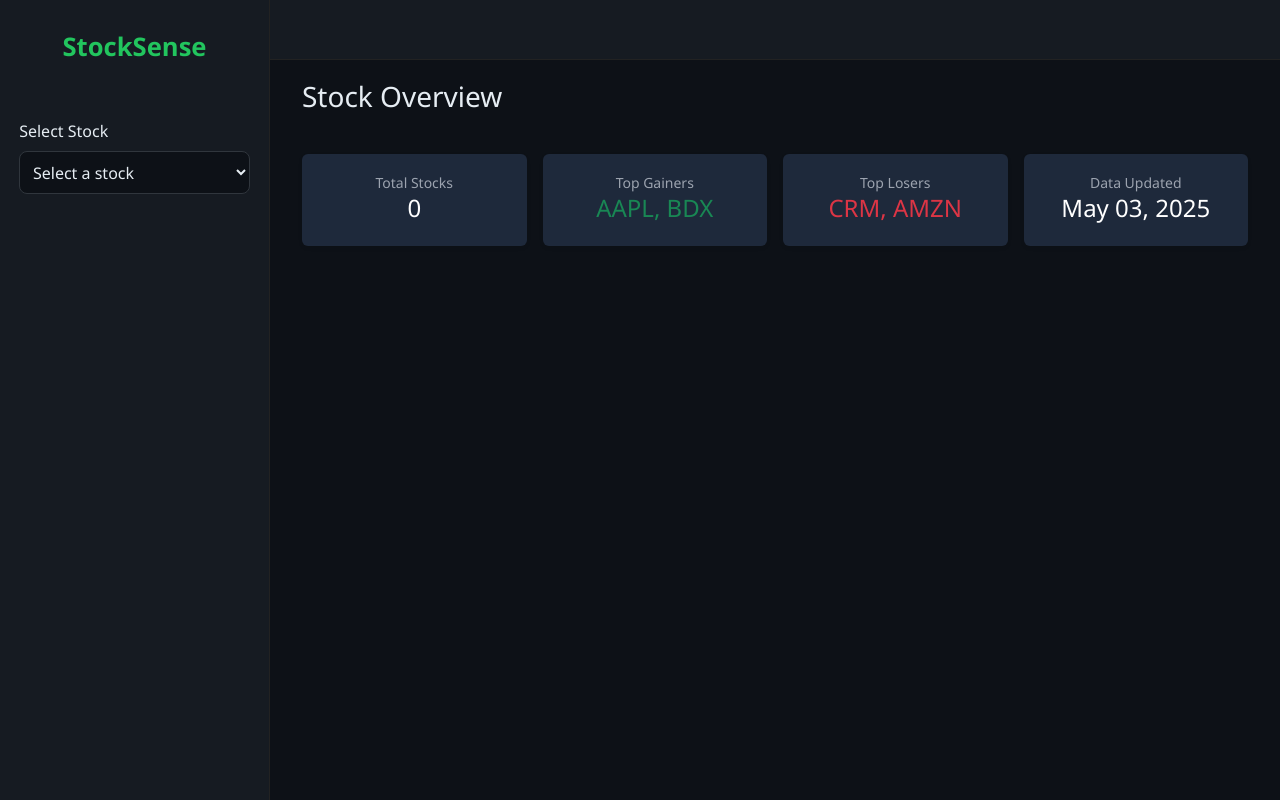
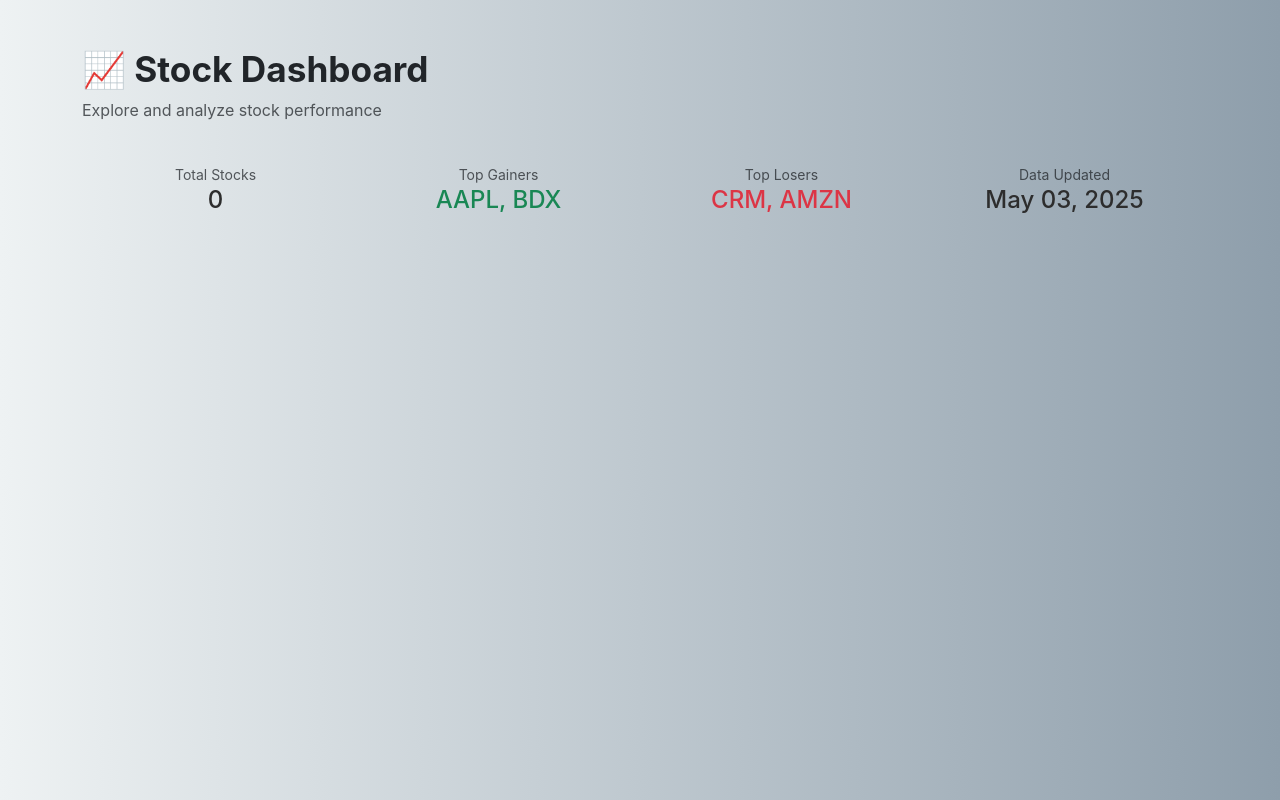
Before and after one commit to Rujul13/StockSense, a Flask app: page /index in a window 1280 px wide. Run offline with Flask 3, Linux system fonts and the light colour scheme; data that the repository does not hold is empty; some libraries are stand-ins or nearby versions.

Commit message:
Update index.html

```diff
--- a/templates/index.html
+++ b/templates/index.html
@@ -3,281 +3,157 @@
 <head>
   <meta charset="UTF-8" />
   <meta name="viewport" content="width=device-width, initial-scale=1.0"/>
-  <title>StockSense Dashboard</title>
-  <link href="https://cdn.jsdelivr.net/npm/bootstrap@5.3.0/dist/css/bootstrap.min.css" rel="stylesheet" />
-  <script src="https://kit.fontawesome.com/a076d05399.js" crossorigin="anonymous"></script>
+  <title>Stock Dashboard</title>
+  <link href="https://cdn.jsdelivr.net/npm/bootstrap@5.3.0/dist/css/bootstrap.min.css" rel="stylesheet"/>
+  <link rel="stylesheet" href="https://cdnjs.cloudflare.com/ajax/libs/font-awesome/6.0.0/css/all.min.css"/>
+
   <style>
-    :root {
-      --dark-bg: #0d1117;
-      --card-bg: #161b22;
-      --accent: #22c55e;
-      --text: #e6edf3;
-      --muted: #8b949e;
+    body {
+      background: linear-gradient(to right, #eef2f3, #8e9eab);
+      font-family: 'Inter', sans-serif;
+      color: #2d2d2d;
     }
 
-    body {
-      margin: 0;
-      font-family: 'Segoe UI', sans-serif;
-      background-color: var(--dark-bg);
-      color: var(--text);
+    .dashboard-header h1 {
+      font-weight: 700;
+      font-size: 2.2rem;
     }
 
-    .sidebar {
-      width: 270px;
-      height: 100vh;
-      background: var(--card-bg);
-      position: fixed;
-      top: 0;
-      left: 0;
-      display: flex;
-      flex-direction: column;
-      padding: 2rem 1.2rem;
-      border-right: 1px solid #222;
+    .glass-card {
+      background: rgba(255, 255, 255, 0.75);
+      backdrop-filter: blur(10px);
+      border-radius: 16px;
+      border: 1px solid rgba(255, 255, 255, 0.3);
+      box-shadow: 0 6px 20px rgba(0, 0, 0, 0.08);
+      padding: 20px;
+      transition: all 0.25s ease-in-out;
     }
 
-    .sidebar h2 {
-      color: var(--accent);
-      font-weight: 700;
-      margin-bottom: 2rem;
-      font-size: 1.6rem;
-      text-align: center;
+    .glass-card:hover {
+      transform: translateY(-4px);
+      box-shadow: 0 12px 30px rgba(0, 0, 0, 0.12);
     }
 
-    .sidebar label {
-      font-weight: 500;
-      margin-top: 1.5rem;
-      margin-bottom: 0.5rem;
+    .form-control, .form-select {
+      border-radius: 20px;
+      border: none;
+      padding: 0.6rem 1rem;
     }
 
-    .sidebar select,
-    .sidebar input[type="text"] {
-      width: 100%;
-      padding: 0.55rem;
-      border-radius: 8px;
-      background-color: #0d1117;
-      border: 1px solid #30363d;
-      color: var(--text);
+    .btn {
+      border-radius: 30px;
+      font-weight: 500;
+      padding: 0.45rem 1.2rem;
     }
 
-    .sidebar select:focus,
-    .sidebar input:focus {
-      border-color: var(--accent);
-      box-shadow: 0 0 0 0.15rem rgba(34, 197, 94, 0.3);
-    }
-
-    .sidebar button {
-      margin-top: 0.75rem;
-      background-color: var(--accent);
-      color: var(--dark-bg);
-      border: none;
-      padding: 0.5rem 1rem;
-      border-radius: 6px;
-      font-weight: 500;
-      cursor: pointer;
-      width: 100%;
-    }
-
-    .sidebar button:hover {
-      background-color: #16a34a;
-    }
-
-    .topbar {
-      position: fixed;
-      top: 0;
-      left: 270px;
-      right: 0;
-      height: 60px;
-      background: var(--card-bg);
-      border-bottom: 1px solid #222;
-      display: flex;
-      justify-content: flex-end;
-      align-items: center;
-      padding: 0 1.5rem;
-      z-index: 1000;
+    .btn-outline-info, .btn-outline-success, .btn-outline-primary, .btn-outline-secondary {
+      border-width: 2px;
     }
 
     .logout-btn {
-      background: none;
-      border: 1px solid #ef4444;
-      color: #ef4444;
-      padding: 0.4rem 0.9rem;
-      border-radius: 6px;
       font-size: 0.9rem;
-      transition: 0.3s;
-      text-decoration: none;
+      padding: 5px 15px;
+      border-radius: 20px;
     }
 
-    .logout-btn:hover {
-      background-color: #ef4444;
-      color: var(--dark-bg);
-    }
-
-    .main-content {
-      margin-left: 270px;
-      padding: 80px 2rem 2rem;
-    }
-
-    iframe {
-      width: 100%;
-      height: 70vh;
-      border: none;
-      border-radius: 12px;
-      background: var(--card-bg);
-    }
-
-    .header {
-      display: flex;
-      justify-content: space-between;
-      align-items: center;
-      margin-bottom: 2rem;
-    }
-
-    .card-soft {
-      background-color: #1e293b;
-    }
-
-    #alert-box {
-      position: fixed;
-      top: 10px;
-      left: 50%;
-      transform: translateX(-50%);
-      z-index: 1050;
-      display: none;
+    .watchlist-form input {
+      max-width: 200px;
     }
 
     @media (max-width: 768px) {
-      .sidebar {
-        width: 100%;
-        height: auto;
-        position: relative;
-        border-right: none;
-        border-bottom: 1px solid #333;
+      .dashboard-header h1 {
+        font-size: 1.5rem;
       }
 
-      .topbar,
-      .main-content {
-        margin-left: 0;
-        padding: 1rem;
+      .watchlist-form {
+        flex-direction: column;
+        gap: 0.5rem;
+      }
+
+      .watchlist-form input {
+        max-width: 100%;
       }
     }
   </style>
 </head>
-<body>
+<body class="container mt-5">
 
-  <!-- Sidebar -->
-  <div class="sidebar">
-    <h2>StockSense</h2>
-
-    <label for="stock-select">Select Stock</label>
-    <select id="stock-select" onchange="loadStockPage(this)">
-      <option value="" disabled selected>Select a stock</option>
-      {% for stock in stocks %}
-        <option value="{{ url_for('stock_details', stock_name=stock[0]) }}">{{ stock[0] }}</option>
-      {% endfor %}
-    </select>
+  <div class="d-flex justify-content-between align-items-center mb-4">
+    <div class="dashboard-header">
+      <h1 class="text-dark">📈 Stock Dashboard</h1>
+      <p class="text-muted">Explore and analyze stock performance</p>
+    </div>
 
     {% if 'username' in session %}
-      <label for="watchlist-name">New Watchlist</label>
-      <form id="watchlist-form" method="POST" action="{{ url_for('create_watchlist') }}">
-        <input type="text" name="name" id="watchlist-name" placeholder="Watchlist name" required />
-        <button type="submit">+ Create</button>
-      </form>
-
-      <a href="{{ url_for('view_all_watchlists') }}" class="btn btn-outline-info mt-3 w-100">📋 View My Watchlists</a>
+    <div class="text-end">
+      <p class="mb-1">Welcome, <strong>{{ session['username'] }}</strong></p>
+      <a href="{{ url_for('logout') }}" class="btn btn-outline-danger logout-btn">Logout</a>
+    </div>
     {% endif %}
   </div>
-
-  <!-- Top Bar -->
-  <div class="topbar">
-    {% if 'username' in session %}
-      <a href="{{ url_for('main') }}" class="logout-btn">Logout</a>
-    {% endif %}
-  </div>
-
-  <!-- Alert Box -->
-  <div id="alert-box" class="alert alert-success shadow" role="alert">
-    <!-- Will be filled dynamically -->
-  </div>
-
-  <!-- Main Content -->
-  <div class="main-content">
-    <div class="header">
-      <h3>Stock Overview</h3>
-    </div>
-
-    <!-- Default Summary Section -->
   <div class="row g-3 mb-4 text-center">
     <div class="col-md-3">
-    <div class="card-soft p-3 rounded shadow-sm text-white">
-      <small style="color: #9ca3af;">Total Stocks</small>
+      <div class="card-soft">
+        <small class="text-muted">Total Stocks</small>
         <h4>{{ stocks|length }}</h4>
       </div>
     </div>
     <div class="col-md-3">
-    <div class="card-soft p-3 rounded shadow-sm text-white">
-      <small style="color: #9ca3af;">Top Gainers</small>
+      <div class="card-soft">
+        <small class="text-muted">Top Gainers</small>
         <h4 class="text-success">AAPL, BDX</h4>
       </div>
     </div>
     <div class="col-md-3">
-    <div class="card-soft p-3 rounded shadow-sm text-white">
-      <small style="color: #9ca3af;">Top Losers</small>
+      <div class="card-soft">
+        <small class="text-muted">Top Losers</small>
         <h4 class="text-danger">CRM, AMZN</h4>
       </div>
     </div>
     <div class="col-md-3">
-    <div class="card-soft p-3 rounded shadow-sm text-white">
-      <small style="color: #9ca3af;">Data Updated</small>
+      <div class="card-soft">
+        <small class="text-muted">Data Updated</small>
         <h4>{{ last_updated }}</h4>
       </div>
     </div>
   </div>
 
+  {% if 'username' in session %}
+  <div class="mb-4 d-flex flex-wrap justify-content-between align-items-center gap-2">
+    <a href="{{ url_for('view_all_watchlists') }}" class="btn btn-outline-info">
+      📋 My Watchlists
+    </a>
+    <form class="d-flex watchlist-form gap-2" method="POST" action="{{ url_for('create_watchlist') }}">
+      <input type="text" name="name" placeholder="New Watchlist Name" class="form-control" required>
+      <button type="submit" class="btn btn-outline-success">+ Create</button>
+    </form>
+  </div>
+  {% endif %}
 
-    <!-- Iframe -->
-    <iframe id="stock-frame" src="" style="display: none;"></iframe>
+  <div class="row">
+    {% for stock in stocks %}
+    <div class="col-md-4 mb-4">
+      <div class="glass-card h-100">
+        <h5 class="mb-3">{{ stock[0] }}</h5>
+        <a href="{{ url_for('stock_details', stock_name=stock[0]) }}" class="btn btn-outline-primary w-100 mb-3">
+          <i class="fas fa-chart-line"></i> View Details
+        </a>
+        {% if 'username' in session %}
+        <form method="POST" action="{{ url_for('add_stock_to_watchlist') }}" class="d-flex align-items-center gap-2">
+          <select name="watchlist_id" class="form-select form-select-sm" required>
+            <option value="" disabled selected>Select Watchlist</option>
+            {% for watchlist in user_watchlists %}
+            <option value="{{ watchlist[0] }}">{{ watchlist[1] }}</option>
+            {% endfor %}
+          </select>
+          <input type="hidden" name="stock_name" value="{{ stock[0] }}">
+          <button type="submit" class="btn btn-sm btn-outline-secondary">+ Add</button>
+        </form>
+        {% endif %}
+      </div>
+    </div>
+    {% endfor %}
   </div>
 
-  <!-- JS -->
-  <script>
-    function loadStockPage(select) {
-      const iframe = document.getElementById('stock-frame');
-      const defaultSection = document.getElementById('default-overview');
-
-      if (select.value) {
-        iframe.src = select.value;
-        iframe.style.display = "block";
-        defaultSection.style.display = "none";
-      }
-    }
-
-    window.addEventListener('DOMContentLoaded', () => {
-      const iframe = document.getElementById('stock-frame');
-      const defaultSection = document.getElementById('default-overview');
-
-      if (!iframe.src || iframe.src === window.location.href) {
-        iframe.style.display = "none";
-        defaultSection.style.display = "block";
-      }
-
-      // Watchlist form success alert
-      const form = document.getElementById('watchlist-form');
-      const input = document.getElementById('watchlist-name');
-      const alertBox = document.getElementById('alert-box');
-
-      form.addEventListener('submit', function (e) {
-        e.preventDefault(); // Prevent immediate form submission
-        const watchlistName = input.value.trim();
-        if (watchlistName) {
-          alertBox.textContent = `✅ Watchlist "${watchlistName}" created!`;
-          alertBox.style.display = 'block';
-          setTimeout(() => {
-            alertBox.style.display = 'none';
-            form.submit(); // Submit after showing the message
-          }, 1000);
-        }
-      });
-    });
-  </script>
 </body>
 </html>
```
Lines whose indentation alone changed are shown as unchanged.
